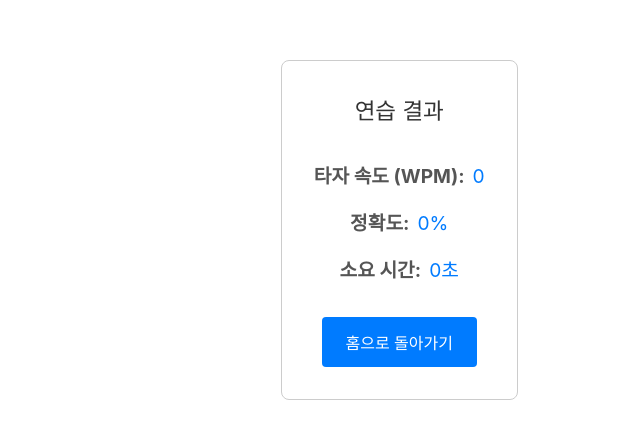
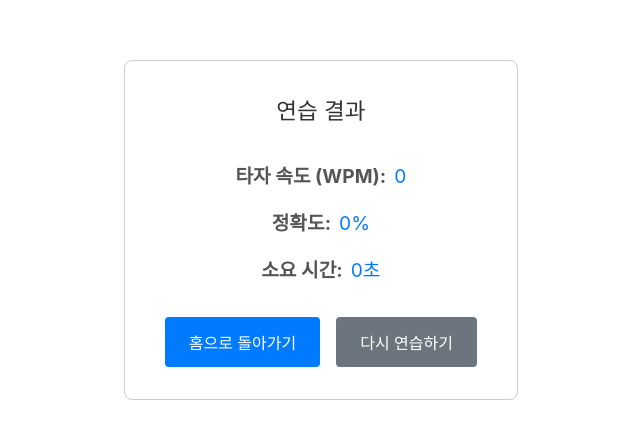
Before and after one commit to co2plant/TypingProject, a Vue app: page /result in a window 1280 px wide. Shown: the part 170-608 px from the top of the page, without its empty margins (122-762 px from the left). Built offline with nearby package versions, Linux system fonts and the light colour scheme.

Commit message:
Fix: Enable retry button

```diff
--- a/src/components/ResultDisplay.vue
+++ b/src/components/ResultDisplay.vue
@@ -12,12 +12,11 @@ const goHome = () => {
     router.push({ name: 'home' })
 }
 
-// 이전 연습 콘텐츠 ID를 알 수 없으므로, 홈으로만 이동하도록 단순화
-// const retryPractice = () => {
-//   // 이전 contentId를 알아야 함. 상태 관리 라이브러리(Pinia/Vuex) 또는 다른 방법 필요
-//   // MVP에서는 홈으로 이동하는 것으로 대체
-//   router.push({ name: 'home' })
-// }
+const retryPractice = () => {
+    // 이전 contentId를 알아야 함. 상태 관리 라이브러리(Pinia/Vuex) 또는 다른 방법 필요
+    // MVP에서는 홈으로 이동하는 것으로 대체
+    router.push({ name: 'home' })
+}
 </script>
 
 <template>
@@ -37,7 +36,7 @@ const goHome = () => {
         </div>
         <div class="actions">
             <button @click="goHome">홈으로 돌아가기</button>
-            <!-- <button @click="retryPractice">다시 연습하기</button> -->
+            <button @click="retryPractice">다시 연습하기</button>
         </div>
     </div>
 </template>
@@ -93,12 +92,11 @@ button:hover {
     background-color: #0056b3;
 }
 
-/* 다시하기 버튼 스타일 (필요시) */
-/* button:last-child {
-  background-color: #6c757d;
+button:last-child {
+    background-color: #6c757d;
 }
 
 button:last-child:hover {
-  background-color: #5a6268;
-} */
+    background-color: #5a6268;
+}
 </style>
```
